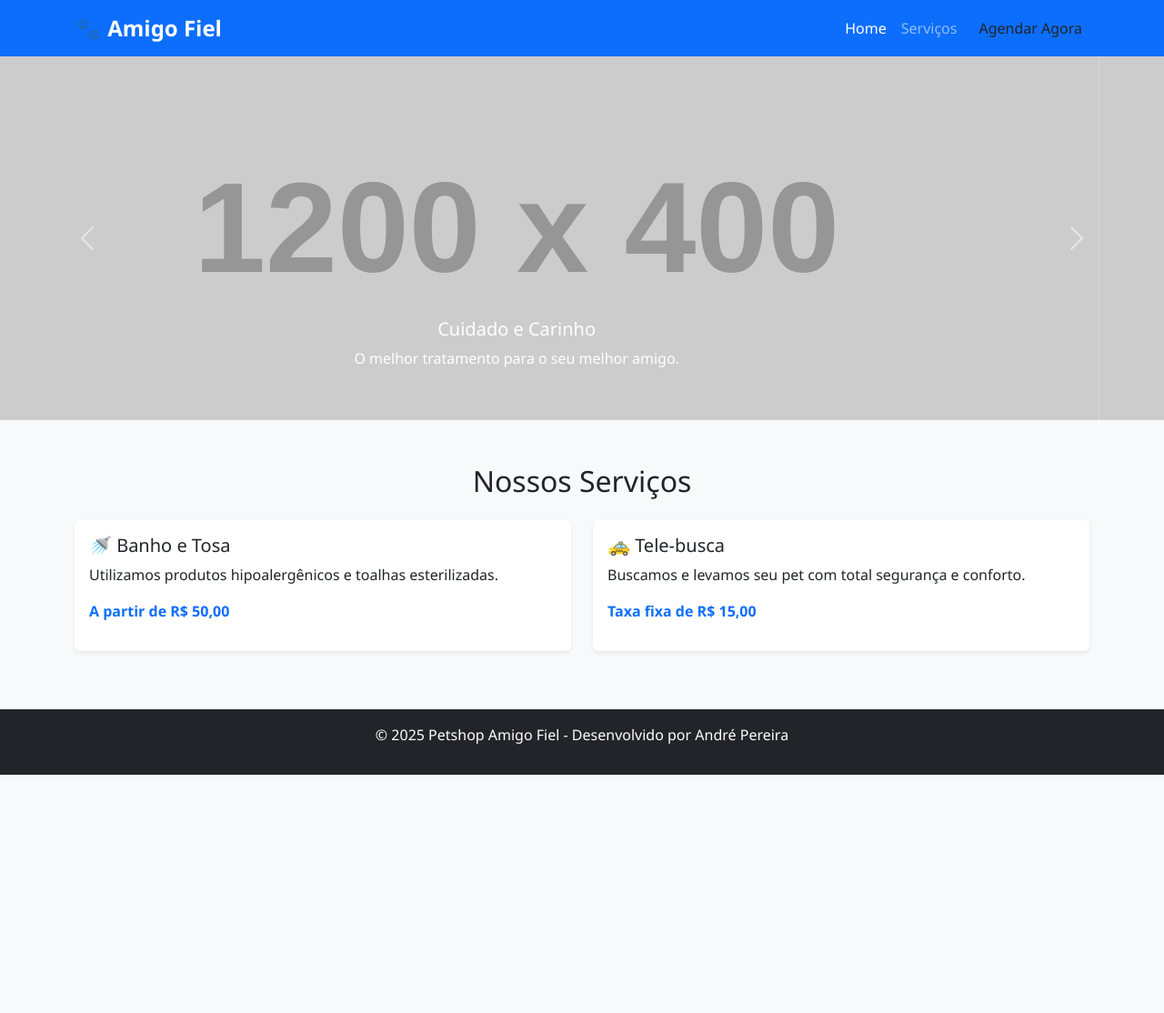
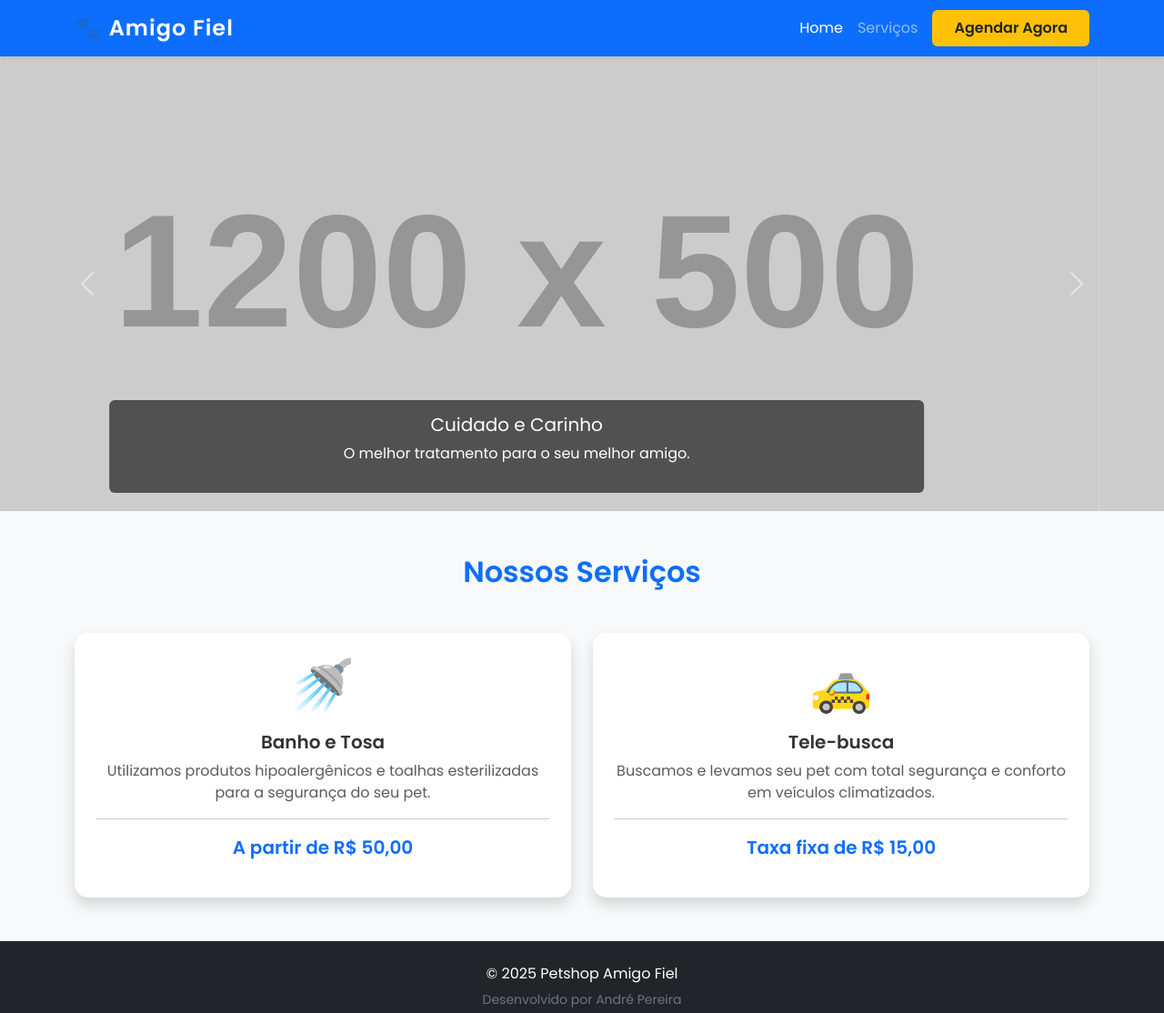
Before and after one commit to andrep-santos/PetshopAmigoFiel-Fase2, a plain HTML site: page index.html in a window 1280 px wide. Shown: the whole page at 91% size. Before the commit the page ends 852 px from the top, so only its background shows below. Drawn offline with nearby package versions, Linux system fonts and the light colour scheme; placeholder pictures from the web are drawn by us.

Commit message:
Ultimo Commit
vou seguir amanha com as atualizações

```diff
--- a/css/style.css
+++ b/css/style.css
@@ -1,28 +1,70 @@
-/* css/style.css */
+/* Definição da fonte global */
 body {
-    font-family: 'Segoe UI', Tahoma, Geneva, Verdana, sans-serif;
-    background-color: #f8f9fa;
+    font-family: 'Poppins', sans-serif;
+    background-color: #f8f9fa; /* Um cinza muito leve para o fundo */
+    display: flex;
+    flex-direction: column;
+    min-height: 100vh;
 }
 
+/* Ajustes na Navbar */
 .navbar-brand {
-    font-weight: bold;
     font-size: 1.5rem;
+    letter-spacing: 1px;
 }
 
-.carousel-item img {
-    height: 400px;
-    object-fit: cover; /* Garante que a imagem não distorça */
+.nav-link {
+    font-weight: 400;
+    transition: all 0.3s ease;
 }
 
-.card {
-    transition: transform 0.3s;
-    border: none;
+.nav-link:hover {
+    color: #ffc107 !important; /* Amarelo no hover */
 }
 
-.card:hover {
-    transform: scale(1.03); /* Efeito de zoom suave ao passar o mouse */
+/* Ajustes do Carrossel (Hero Section) */
+.carousel-item img {
+    height: 500px; /* Altura fixa para o banner */
+    object-fit: cover; /* Garante que a imagem preencha sem distorcer */
 }
 
+/* Fundo escuro transparente para o texto do carrossel ficar legível */
+.bg-dark-transparent {
+    background-color: rgba(0, 0, 0, 0.6);
+    padding: 15px;
+    display: inline-block;
+}
+
+/* Estilização dos Cards de Serviço */
+.card-servico {
+    transition: transform 0.3s ease, box-shadow 0.3s ease;
+    border-radius: 15px; /* Bordas mais arredondadas */
+    background: #fff;
+}
+
+/* Efeito ao passar o mouse sobre o card */
+.card-servico:hover {
+    transform: translateY(-10px); /* O card "flutua" para cima */
+    box-shadow: 0 1rem 3rem rgba(0,0,0,.175)!important;
+}
+
+.card-title {
+    color: #333;
+}
+
+/* Botão de Agendar (Destaque) */
+.btn-warning {
+    background-color: #ffc107;
+    border: none;
+    transition: transform 0.2s;
+}
+
+.btn-warning:hover {
+    background-color: #e0a800;
+    transform: scale(1.05); /* Leve aumento de tamanho */
+}
+
+/* Ajuste do Footer */
 footer {
-    margin-top: auto;
+    margin-top: auto; /* Garante que o footer fique na base mesmo com pouco conteúdo */
 }
--- a/index.html
+++ b/index.html
@@ -4,14 +4,18 @@
     <meta charset="UTF-8">
     <meta name="viewport" content="width=device-width, initial-scale=1.0">
     <title>Petshop Amigo Fiel - Home</title>
+
+    <link href="https://fonts.googleapis.com/css2?family=Poppins:wght@300;400;600&display=swap" rel="stylesheet">
+
     <link href="https://cdn.jsdelivr.net/npm/bootstrap@5.3.0/dist/css/bootstrap.min.css" rel="stylesheet">
+
     <link rel="stylesheet" href="css/style.css">
 </head>
 <body>
 
-    <nav class="navbar navbar-expand-lg navbar-dark bg-primary">
+    <nav class="navbar navbar-expand-lg navbar-dark bg-primary sticky-top shadow-sm">
         <div class="container">
-            <a class="navbar-brand" href="index.html">🐾 Amigo Fiel</a>
+            <a class="navbar-brand fw-bold" href="index.html">🐾 Amigo Fiel</a>
             <button class="navbar-toggler" type="button" data-bs-toggle="collapse" data-bs-target="#navbarNav">
                 <span class="navbar-toggler-icon"></span>
             </button>
@@ -19,7 +23,7 @@
                 <ul class="navbar-nav ms-auto">
                     <li class="nav-item"><a class="nav-link active" href="index.html">Home</a></li>
                     <li class="nav-item"><a class="nav-link" href="#servicos">Serviços</a></li>
-                    <li class="nav-item"><a class="nav-link btn btn-warning text-dark ms-2" href="cadastro.html">Agendar Agora</a></li>
+                    <li class="nav-item"><a class="nav-link btn btn-warning text-dark ms-2 px-4 fw-bold" href="cadastro.html">Agendar Agora</a></li>
                 </ul>
             </div>
         </div>
@@ -28,15 +32,15 @@
     <div id="carouselPetshop" class="carousel slide" data-bs-ride="carousel">
         <div class="carousel-inner">
             <div class="carousel-item active">
-                <img src="https://placehold.co/1200x400/orange/white?text=Bem-vindo+ao+Amigo+Fiel" class="d-block w-100" alt="Cachorro feliz após o banho">
-                <div class="carousel-caption d-none d-md-block">
+                <img src="https://placehold.co/1200x500/orange/white?text=Bem-vindo+ao+Amigo+Fiel" class="d-block w-100" alt="Cachorro feliz">
+                <div class="carousel-caption d-none d-md-block bg-dark-transparent rounded">
                     <h5>Cuidado e Carinho</h5>
                     <p>O melhor tratamento para o seu melhor amigo.</p>
                 </div>
             </div>
             <div class="carousel-item">
-                <img src="https://placehold.co/1200x400/blue/white?text=Banho+e+Tosa+Especializados" class="d-block w-100" alt="Gato recebendo carinho">
-                <div class="carousel-caption d-none d-md-block">
+                <img src="https://placehold.co/1200x500/2980b9/white?text=Banho+e+Tosa+Especializados" class="d-block w-100" alt="Gato recebendo carinho">
+                <div class="carousel-caption d-none d-md-block bg-dark-transparent rounded">
                     <h5>Profissionais Qualificados</h5>
                     <p>Temos especialistas em todas as raças.</p>
                 </div>
@@ -53,31 +57,38 @@
     </div>
 
     <section id="servicos" class="container my-5">
-        <h2 class="text-center mb-4">Nossos Serviços</h2>
-        <div class="row">
-            <div class="col-md-6 mb-3">
-                <div class="card h-100 shadow-sm">
-                    <div class="card-body">
-                        <h5 class="card-title">🚿 Banho e Tosa</h5>
-                        <p class="card-text">Utilizamos produtos hipoalergênicos e toalhas esterilizadas.</p>
-                        <p class="text-primary fw-bold">A partir de R$ 50,00</p>
+        <h2 class="text-center mb-5 text-primary fw-bold">Nossos Serviços</h2>
+        <div class="row g-4">
+            <div class="col-md-6">
+                <div class="card h-100 shadow border-0 card-servico">
+                    <div class="card-body text-center p-4">
+                        <div class="display-4 text-primary mb-3">🚿</div>
+                        <h5 class="card-title fw-bold">Banho e Tosa</h5>
+                        <p class="card-text text-muted">Utilizamos produtos hipoalergênicos e toalhas esterilizadas para a segurança do seu pet.</p>
+                        <hr>
+                        <p class="text-primary fw-bold fs-5">A partir de R$ 50,00</p>
                     </div>
                 </div>
             </div>
-            <div class="col-md-6 mb-3">
-                <div class="card h-100 shadow-sm">
-                    <div class="card-body">
-                        <h5 class="card-title">🚕 Tele-busca</h5>
-                        <p class="card-text">Buscamos e levamos seu pet com total segurança e conforto.</p>
-                        <p class="text-primary fw-bold">Taxa fixa de R$ 15,00</p>
+            <div class="col-md-6">
+                <div class="card h-100 shadow border-0 card-servico">
+                    <div class="card-body text-center p-4">
+                        <div class="display-4 text-warning mb-3">🚕</div>
+                        <h5 class="card-title fw-bold">Tele-busca</h5>
+                        <p class="card-text text-muted">Buscamos e levamos seu pet com total segurança e conforto em veículos climatizados.</p>
+                        <hr>
+                        <p class="text-primary fw-bold fs-5">Taxa fixa de R$ 15,00</p>
                     </div>
                 </div>
             </div>
         </div>
     </section>
 
-    <footer class="bg-dark text-white text-center py-3">
-        <p>&copy; 2025 Petshop Amigo Fiel - Desenvolvido por André Pereira</p>
+    <footer class="bg-dark text-white text-center py-4 mt-auto">
+        <div class="container">
+            <p class="mb-1">&copy; 2025 Petshop Amigo Fiel</p>
+            <small class="text-secondary">Desenvolvido por André Pereira</small>
+        </div>
     </footer>
 
     <script src="https://cdn.jsdelivr.net/npm/bootstrap@5.3.0/dist/js/bootstrap.bundle.min.js"></script>
```
